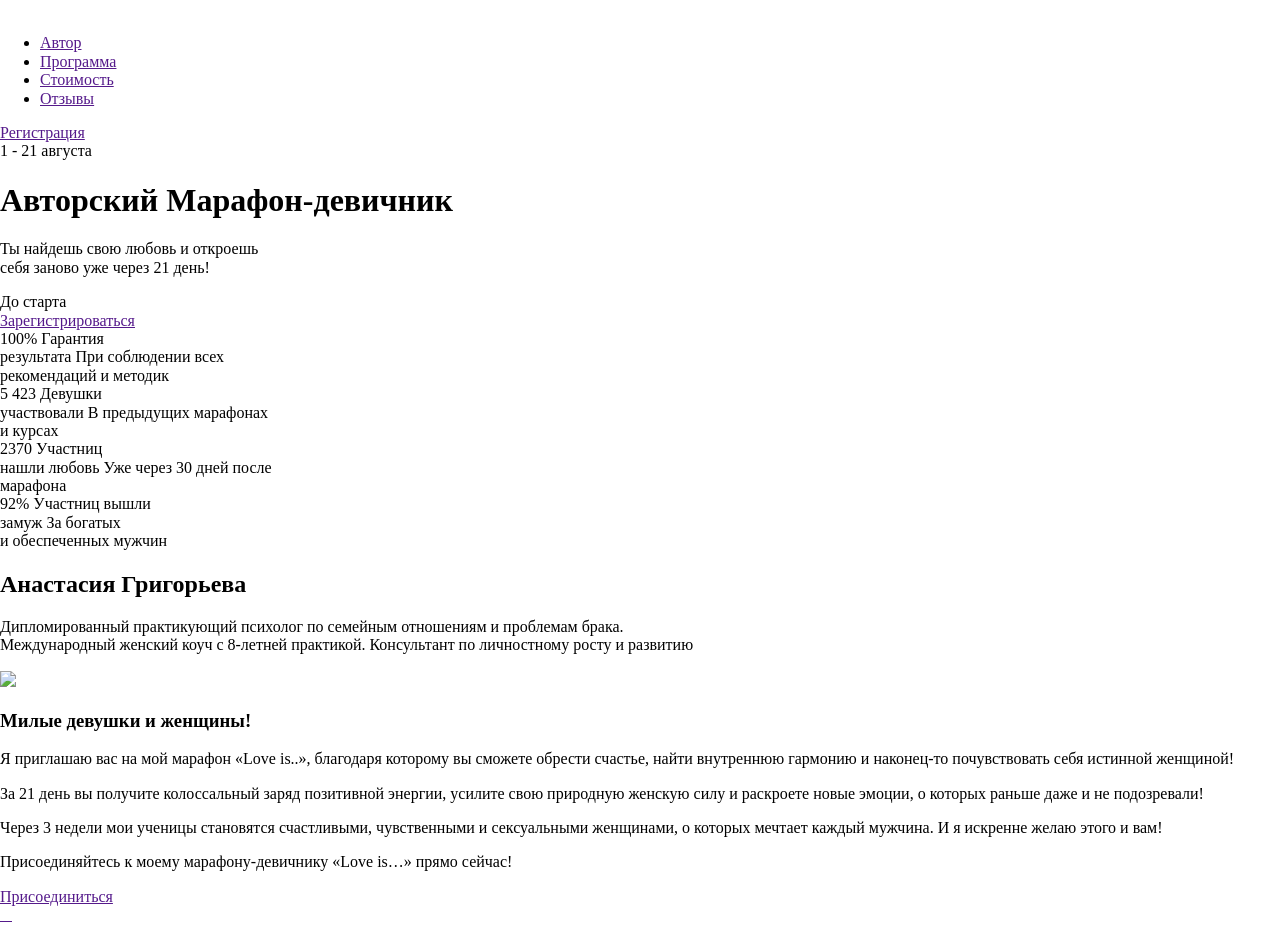
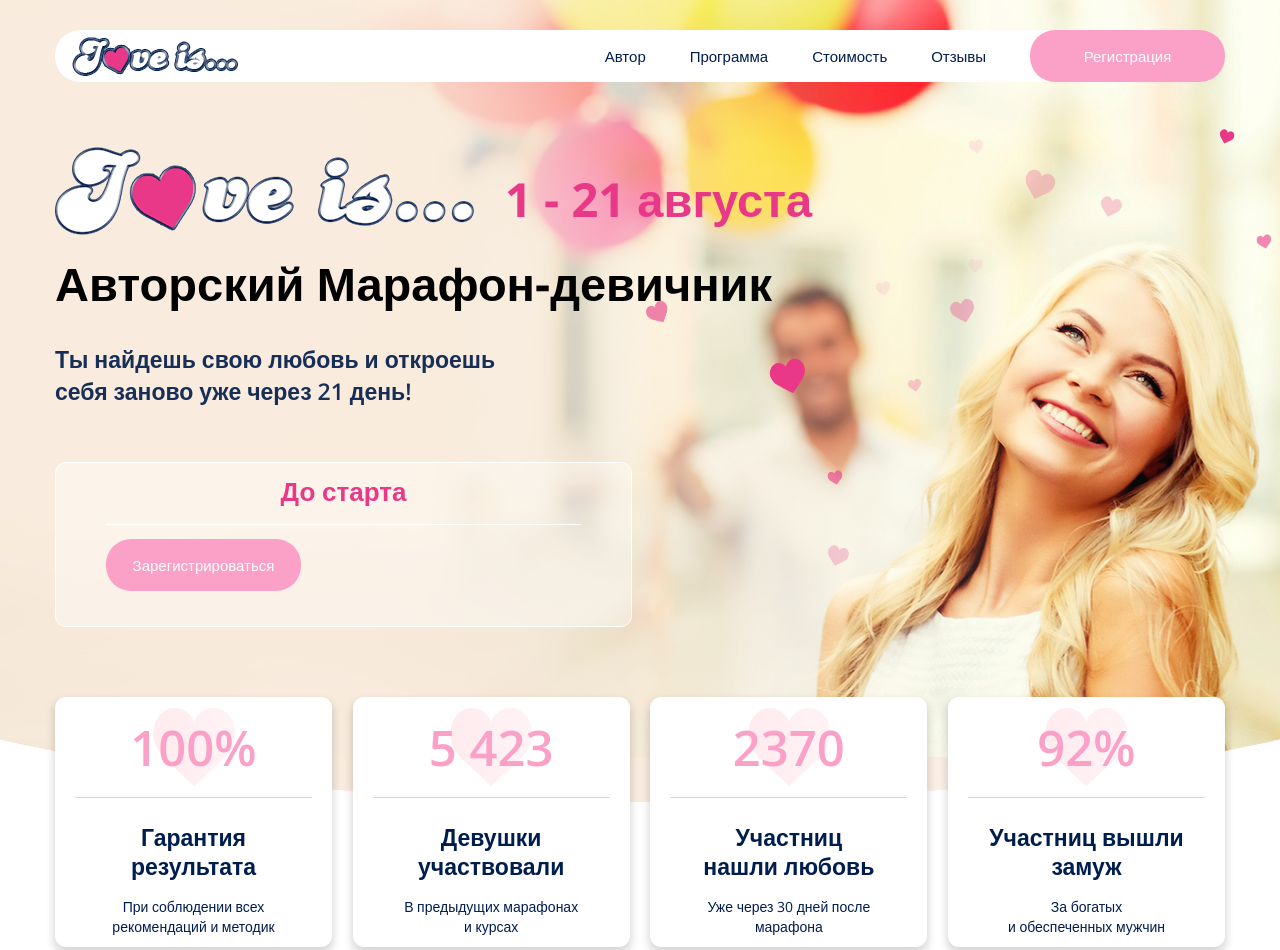
Before and after one commit to safrankov/lasten-test, a website: page index.html in a window 1280 px wide. Shown: the top 950 px of the page. Before the commit the page ends 925 px from the top, so only its background shows below. Drawn offline with nearby package versions, Linux system fonts and the light colour scheme; files that its build step writes are made by us from their sources.

Commit message:
styles, content

```diff
--- a/index.html
+++ b/index.html
@@ -3,6 +3,7 @@
 <head>
     <meta charset="UTF-8">
     <link rel="stylesheet" href="style.min.css">
+    <link href="https://fonts.googleapis.com/css?family=Open+Sans:400,400i,600,600i,700,700i,800,800i&amp;subset=cyrillic" rel="stylesheet">
     <title>Title</title>
 </head>
 <body>
@@ -10,7 +11,7 @@
         <div class="container">
             <header class="main-header">
                 <a href="" class="logo">
-                    <img src="" alt="" class="logo__pic">
+                    <img src="img/logo.png" alt="" class="logo__pic">
                 </a>
 
                 <ul class="menu">
@@ -42,7 +43,7 @@
                         <div class="timer__item timer__item--hours"></div>
                         <div class="timer__item timer__item--min"></div>
                     </div>
-                    <a href="" class="button button--pink">Зарегистрироваться</a>
+                    <a href="" class="button button--pink button--timer-registration">Зарегистрироваться</a>
                 </div>
             </div>
 
@@ -73,17 +74,19 @@
 
     <div class="full-section full-section--speakers">
         <div class="container">
-            <h2 class="title">Анастасия Григорьева</h2>
+            <h2 class="title title--normal title--line">Анастасия Григорьева</h2>
 
             <p class="under-title-info">
                 Дипломированный практикующий психолог по семейным отношениям и проблемам брака.<br>
                 Международный женский коуч с 8-летней практикой. Консультант по личностному росту и развитию
             </p>
 
-            <img class="speaker-image" src="img/speaker-image.png">
 
-            <article class="speaker-info">
-                <h3 class="speaker-info__title">Милые девушки и женщины!</h3>
+            <div class="speaker">
+                <img class="speaker__image" src="img/speaker-image.png">
+
+                <article class="speaker__info">
+                    <h3 class="speaker__title">Милые девушки и женщины!</h3>
 
                     <p>Я приглашаю вас на мой марафон «Love is..», благодаря которому вы сможете обрести счастье, найти
                         внутреннюю гармонию и наконец-то почувствовать себя истинной женщиной!</p>
@@ -94,23 +97,24 @@
                     <p>Через 3 недели мои ученицы становятся счастливыми, чувственными и сексуальными женщинами, о которых
                         мечтает каждый мужчина. И я искренне желаю этого и вам!</p>
 
-                <p>Присоединяйтесь к моему марафону-девичнику «Love is…» прямо сейчас!</p>
+                    <p class="bold">Присоединяйтесь к моему марафону-девичнику «Love is…» прямо сейчас!</p>
 
                     <a href="" class="button button--pink button--connect">Присоединиться</a>
                 </article>
+            </div>
 
             <div class="certificates">
                 <a href="" class="certificates__item">
-                    <img src="" alt="" class="certificates__thumb">
+                    <img src="img/cert-tmp.png" alt="" class="certificates__thumb">
                 </a>
                 <a href="" class="certificates__item">
-                    <img src="" alt="" class="certificates__thumb">
+                    <img src="img/cert-tmp.png" alt="" class="certificates__thumb">
                 </a>
                 <a href="" class="certificates__item">
-                    <img src="" alt="" class="certificates__thumb">
+                    <img src="img/cert-tmp.png" alt="" class="certificates__thumb">
                 </a>
                 <a href="" class="certificates__item">
-                    <img src="" alt="" class="certificates__thumb">
+                    <img src="img/cert-tmp.png" alt="" class="certificates__thumb">
                 </a>
             </div>
         </div>
--- /dev/null
+++ b/scss/_buttons.scss
@@ -0,0 +1,39 @@
+.button,
+input.button,
+button.button{
+  position: relative;
+  display: inline-block;
+  border: none;
+  outline: none;
+  background: #fff;
+  border-radius: 25px;
+  line-height: 52px;
+  text-align: center;
+  color: #000;
+  transition: background-color 0.2s, color 0.2s;
+
+  //colors
+  &--pink{
+    background: #fba0c6;
+    color: #fff;
+    &:hover{
+      background: #f197bc;
+    }
+  }
+
+  //mods
+  &--auth{
+    width: 195px;
+  }
+
+  &--timer-registration{
+    width: 195px;
+  }
+
+  &--connect{
+    position: absolute;
+    bottom: -17px;
+    left: 85px;
+    width: 195px;
+  }
+}
--- a/scss/_reset.scss
+++ b/scss/_reset.scss
@@ -67,6 +67,8 @@ pre {
 
 a {
   background-color: transparent;
+  color: #001d4f;
+  text-decoration: none;
 }
 
 /**
--- a/scss/main.scss
+++ b/scss/main.scss
@@ -1,2 +1,235 @@
 @import "mixins";
 @import "reset";
+@import "buttons";
+
+body{
+  font: normal 15px 'Open Sans', sans-serif;
+  color: #001d4f;
+}
+
+.full-section{
+  position: relative;
+  width: 100%;
+  &--main{
+    min-height: 802px;
+    background: url("/img/main-section-bg.png") top center no-repeat;
+    padding-top: 30px;
+  }
+  &--speakers{
+
+  }
+}
+
+.container{
+  position: relative;
+  width: 1170px;
+  margin: 0 auto;
+}
+
+.main-header{
+  width: 100%;
+  height: 52px;
+  background: #fff;
+  border-radius: 25px;
+  text-align: right;
+  margin-bottom: 65px;
+  &__auth{
+    display: inline-block;
+    vertical-align: top;
+    line-height: 52px;
+  }
+}
+
+.logo{
+  position: relative;
+  float: left;
+  top: 7px;
+  margin-left: 17px;
+}
+
+.menu{
+  display: inline-block;
+  text-align: left;
+  margin: 0;
+  padding: 0;
+  &__item{
+    padding: 0;
+    margin: 0 40px 0 0;
+    display: inline-block;
+    vertical-align: top;
+    list-style: none;
+  }
+  &__link{
+    display: inline-block;
+    vertical-align: top;
+    line-height: 52px;
+    transition: color 0.2s;
+    &:hover{
+      color: #fba0c6;
+    }
+  }
+}
+
+.event-info{
+  position: relative;
+
+  &__date{
+    background: url("/img/logo-big.png") left top no-repeat;
+    padding: 20px 0 20px 450px;
+    color: #e93887;
+    font-size: 47px;
+    font-weight: bold;
+  }
+  &__description{
+    color: #172e56;
+    font-weight: 600;
+    font-size: 23px;
+    margin-bottom: 0;
+    padding-bottom: 55px;
+  }
+}
+
+.title{
+  position: relative;
+  display: block;
+  text-align: center;
+  padding-bottom: 22px;
+  font-weight: 600;
+  margin: 0;
+  &--main{
+    font-size: 47px;
+    font-weight: bold;
+    color: #000;
+    padding-bottom: 5px;
+    text-align: left;
+  }
+  &--normal{
+    font-weight: normal;
+  }
+
+  &--line{
+    margin-bottom: 25px;
+    &:after{
+      content: '';
+      position: absolute;
+      bottom: 0;
+      left: 50%;
+      margin-left: -35px;
+      width: 70px;
+      height: 7px;
+      background: #fba0c6;
+      display: block;
+      border-radius: 10px;
+    }
+  }
+}
+
+.under-title-info{
+  text-align: center;
+  display: block;
+  margin: 0 0 25px 0;
+}
+
+.timer-block{
+  position: relative;
+  width: 577px;
+  height: 165px;
+  background: rgba(255, 255, 255, 0.36);
+  border-radius: 11px;
+  border: 1px solid #fff;
+  margin-bottom: 70px;
+  padding: 10px 50px 20px 50px;
+  &__title{
+    display: block;
+    text-align: center;
+    font-size: 26px;
+    color: #e93887;
+    font-weight: 600;
+    margin-bottom: 14px;
+    padding-bottom: 15px;
+    border-bottom: 1px solid #fff;
+  }
+}
+
+.advantages{
+  position: relative;
+  display: flex;
+  justify-content: space-between;
+  text-align: center;
+  margin-bottom: 110px;
+  &__item{
+    width: 277px;
+    height: 250px;
+    background: #fff;
+    box-shadow: 0 5px 8px 1px rgba(0, 0, 0, 0.17);
+    border-radius: 11px;
+    padding: 0 20px 0 20px;
+  }
+  &__value{
+    color: #fba0c6;
+    font-size: 49px;
+    font-weight: 600;
+    display: block;
+    line-height: 100px;
+    background: url("/img/heart.png") center no-repeat;
+    border-bottom: 1px solid #d4d9e1;
+    margin-bottom: 25px;
+  }
+  &__title{
+    font-size: 23px;
+    font-weight: 600;
+    display: block;
+    line-height: 29px;
+    padding-bottom: 15px;
+  }
+  &__description{
+    font-size: 14px;
+  }
+}
+
+.speaker{
+  position: relative;
+  display: flex;
+  justify-content: space-between;
+  margin-bottom: 60px;
+  &__image{
+    position: relative;
+    margin-left: -170px;
+    margin-right: -95px;
+  }
+
+  &__info{
+    position: relative;
+    width: 761px;
+    height: 441px;
+    background: url("/img/speaker-info.png") no-repeat;
+    margin-top: 40px;
+    margin-bottom: 60px;
+    padding: 35px 45px 0 80px;
+  }
+
+  &__title{
+    margin: 30px 0 35px 0;
+  }
+}
+
+.certificates{
+  display: flex;
+  justify-content: space-between;
+  margin-bottom: 100px;
+  &__item{
+    width: 260px;
+    height: 245px;
+    background: url("/img/certtificate-border.png") top left no-repeat;
+    padding: 13px 0 0 15px;
+  }
+  &__thumb{
+    position: relative;
+    border-radius: 15px;
+    box-shadow: 0 5px 8px 1px rgba(0, 0, 0, 0.17);
+  }
+}
+
+.bold{
+  font-weight: 600;
+}
```
Also changed, not shown: img/cert-tmp.png (added), img/certtificate-border.png (added), img/heart.png (added), img/logo-big.png (added), img/logo.png (added), img/main-section-bg.png (added), img/speaker-image.png (added), img/speaker-info.png (added), style.min.css (added). Lines whose indentation alone changed are shown as unchanged.
